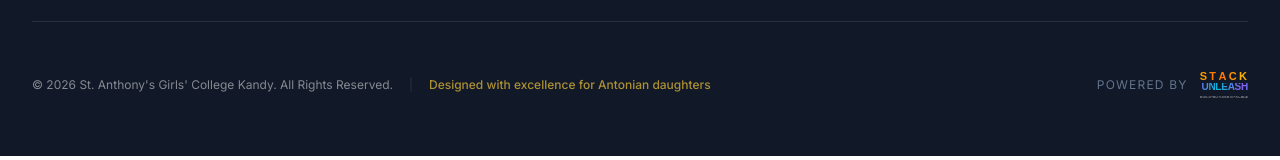
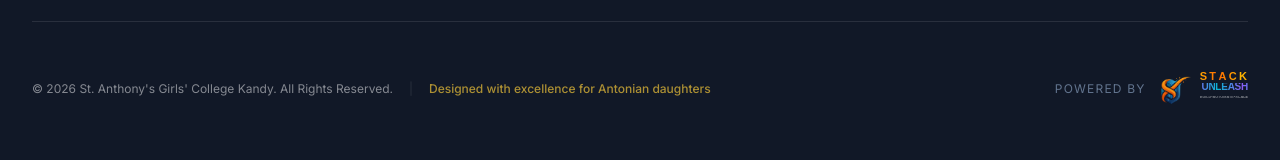
Before and after one commit to samadhi1000/SAGCK, a Next.js app: page / in a window 1280 px wide. Shown: the part 9934-10094 px from the top of the page. Built offline with nearby package versions, Linux system fonts and the light colour scheme.

Commit message:
fix: update PoweredBy signature to use actual brand logo icon

```diff
--- a/src/components/PoweredBy.tsx
+++ b/src/components/PoweredBy.tsx
@@ -13,6 +13,10 @@ interface PoweredByProps {
    */
   href?: string;
   /**
+   * Path to the logo icon image. Defaults to '/images/logo-icon.png'.
+   */
+  logoSrc?: string;
+  /**
    * Layout alignment. Defaults to 'center'.
    */
   align?: "left" | "center" | "right";
@@ -25,6 +29,7 @@ interface PoweredByProps {
 export default function PoweredBy({
   theme = "brand",
   href = "https://stackunleash.com",
+  logoSrc = "/images/logo-icon.png",
   align = "center",
   className = "",
 }: PoweredByProps) {
@@ -115,10 +120,19 @@ export default function PoweredBy({
           Powered By
         </span>
 
-        {/*
-         * Typography details
-         * Placed directly adjacent to "Powered By" text without the intermediate SVG icon.
-         */}
+        <div className="flex items-start">
+          {/* Real Stack Unleash Logo Icon Image */}
+          <div className="transition-transform duration-300 group-hover:scale-105 flex-shrink-0 mr-1.5 mt-0.5">
+            <img
+              src={logoSrc}
+              alt="Stack Unleash Logo Icon"
+              className={`w-9 h-9 object-contain transition-all duration-300 ${
+                isBrand ? "" : "grayscale opacity-50 brightness-150 contrast-75 group-hover:opacity-100 group-hover:grayscale-0"
+              }`}
+            />
+          </div>
+
+          {/* Typography details */}
           <div className="flex flex-col items-start leading-none pt-0.5">
             <div className="flex flex-col w-full leading-none">
               {/* STACK text block */}
@@ -156,6 +170,7 @@ export default function PoweredBy({
               <span>SCALE</span>
             </div>
           </div>
+        </div>
       </a>
     </div>
   );
```
Also changed, not shown: public/images/logo-icon.png (added). Lines whose indentation alone changed are shown as unchanged.
